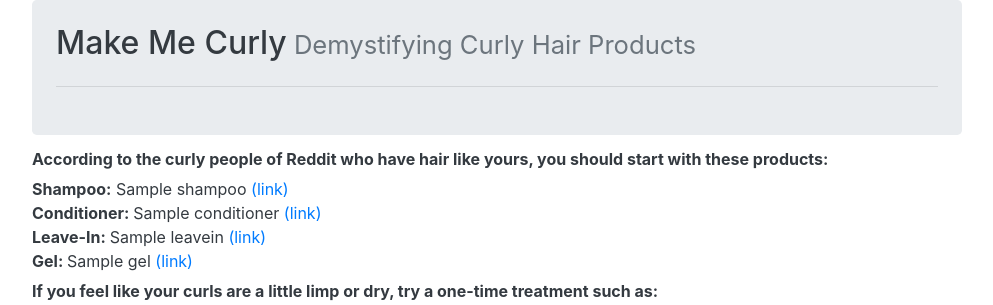
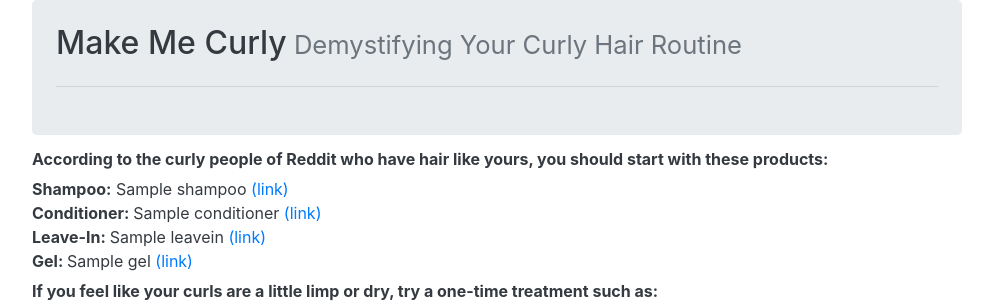
Before and after one commit to jsbridge/makemecurly, a Flask app: template flaskapp/templates/complete.html in a window 1280 px wide. Shown: the top 305 px of the page, without its empty margins (143-1136 px from the left). Run offline with Flask 2, Linux system fonts and the light colour scheme; the template is opened without the code that fills it: most values are stand-ins (such as "Sample title", 1, 10 or a date in 2020); some libraries are stand-ins or nearby versions.

Commit message:
Minor changes

```diff
--- a/flaskapp/templates/complete.html
+++ b/flaskapp/templates/complete.html
@@ -18,7 +18,8 @@
     <div class="text-dark container col-9">
     <!-- Jumbotron Header -->
     <header class=" jumbotron my-0 p-4">
-    <h2 class="strong">Make Me Curly<span class="small text-muted">    Demystifying Curly Hair Products</span></h2><hr class="my-4">
+    <h2 class="strong">Make Me Curly<span class="small text-muted">
+    Demystifying Your Curly Hair Routine</span></h2><hr class="my-4">
     <p class="lead">
       {% if predicted_class == 'curly' %}
 	 Your hair is <b><span class='results'>curly!</span></b>
```
Also changed, not shown: 1 other file.
